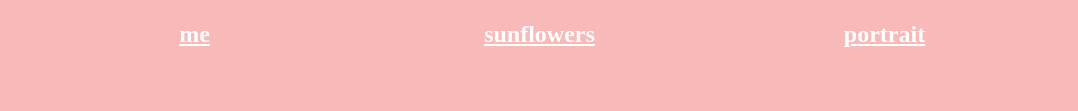
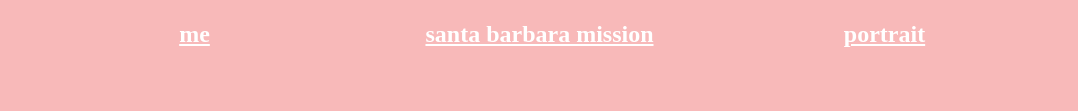
Before and after one commit to margaretnatalie/FEWD_DT30_finalproject, a plain HTML site: page photog.html in a window 1280 px wide. Shown: the part 1922-2033 px from the top of the page, without its empty margins (102-1180 px from the left). Drawn offline with nearby package versions, Linux system fonts and the light colour scheme; a web font is replaced by a local one.

Commit message:
changes to photog page

```diff
--- a/photog.html
+++ b/photog.html
@@ -79,7 +79,7 @@
 		</div>
 	<div id="bb_two">
 
-		<a href="images/sun.jpg"><img src="images/sun.jpg" alt="sunflowers" height="250" width="325"><h2>sunflowers</h2></a>
+		<a href="images/IMG_1680.JPG"><img src="images/IMG_1680.JPG" alt="santa barbara mission" height="250" width="325"><h2>santa barbara mission</h2></a>
 	</div>
 	<div id="bb_three">
 
```
Also changed, not shown: 1 other file.
